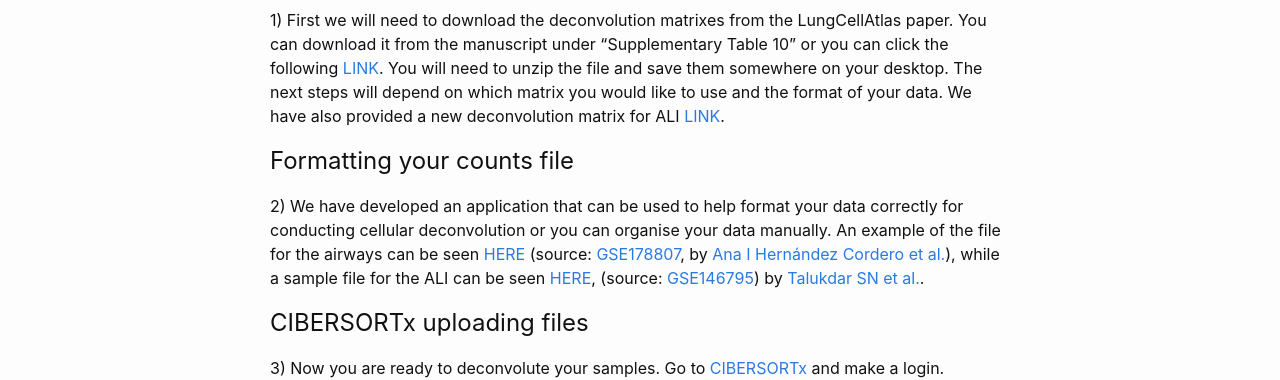
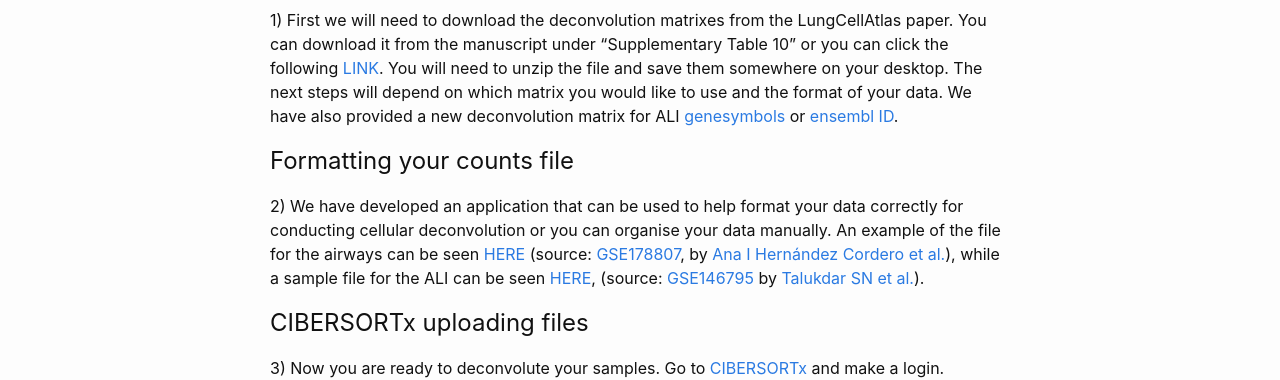
Before and after one commit to UTS-Bioinformatics/uts-bioinformatics.github.io, a Jekyll site: the page built from contents/_workshops/cellular-deconvolution.markdown, in a window 1280 px wide. Shown: the part 510-890 px from the top of the page. Built offline with Jekyll 4.4.1, drawn with Linux system fonts in a browser that asks for light colours.

Commit message:
cellular-deconvolution.markdown

```diff
--- a/contents/_workshops/cellular-deconvolution.markdown
+++ b/contents/_workshops/cellular-deconvolution.markdown
@@ -15,11 +15,11 @@ Cellular deconvolution involves determining the original composition of a sample
 
 
 ## Downloading the deconvolution matrixes
-1)	First we will need to download the deconvolution matrixes from the LungCellAtlas paper. You can download it from the manuscript under “Supplementary Table 10” or you can click the following [LINK](https://www.ncbi.nlm.nih.gov/pmc/articles/PMC10287567/bin/41591_2023_2327_MOESM6_ESM.zip). You will need to unzip the file and save them somewhere on your desktop. The next steps will depend on which matrix you would like to use and the format of your data. We have also provided a new deconvolution matrix for ALI [LINK](/assets/data/Ali_Decon_ref_matrix.tsv).
+1)	First we will need to download the deconvolution matrixes from the LungCellAtlas paper. You can download it from the manuscript under “Supplementary Table 10” or you can click the following [LINK](https://www.ncbi.nlm.nih.gov/pmc/articles/PMC10287567/bin/41591_2023_2327_MOESM6_ESM.zip). You will need to unzip the file and save them somewhere on your desktop. The next steps will depend on which matrix you would like to use and the format of your data. We have also provided a new deconvolution matrix for ALI [genesymbols](/assets/data/Ali_Decon_ref_matrix.tsv) or [ensembl ID](/assets/data/Ali_Decon_ref_matrix.tsv).
 
 
 ## Formatting your counts file
-2)	We have developed an application that can be used to help format your data correctly for conducting cellular deconvolution or you can organise your data manually. An example of the file for the airways can be seen [HERE](/assets/data/2023-07-10-mixture.tsv) (source: [GSE178807](https://www.ncbi.nlm.nih.gov/geo/query/acc.cgi?acc=GSE178807), by [Ana I Hernández Cordero et al.](https://doi.org/10.1164/rccm.202106-1440OC)), while a sample file for the ALI can be seen [HERE](assets/data/GSE146795_cpm.tsv), (source: [GSE146795](https://www.ncbi.nlm.nih.gov/geo/query/acc.cgi?acc=GSE146795)) by [Talukdar SN et al.](https://pubmed.ncbi.nlm.nih.gov/36746339/).
+2)	We have developed an application that can be used to help format your data correctly for conducting cellular deconvolution or you can organise your data manually. An example of the file for the airways can be seen [HERE](/assets/data/2023-07-10-mixture.tsv) (source: [GSE178807](https://www.ncbi.nlm.nih.gov/geo/query/acc.cgi?acc=GSE178807), by [Ana I Hernández Cordero et al.](https://doi.org/10.1164/rccm.202106-1440OC)), while a sample file for the ALI can be seen [HERE](assets/data/GSE146795_cpm.tsv), (source: [GSE146795](https://www.ncbi.nlm.nih.gov/geo/query/acc.cgi?acc=GSE146795) by [Talukdar SN et al.](https://pubmed.ncbi.nlm.nih.gov/36746339/)).
 
 
 ## CIBERSORTx uploading files
```
